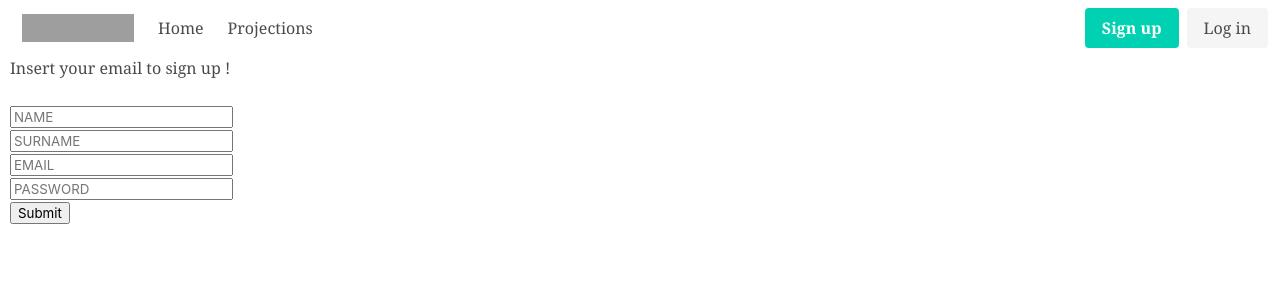
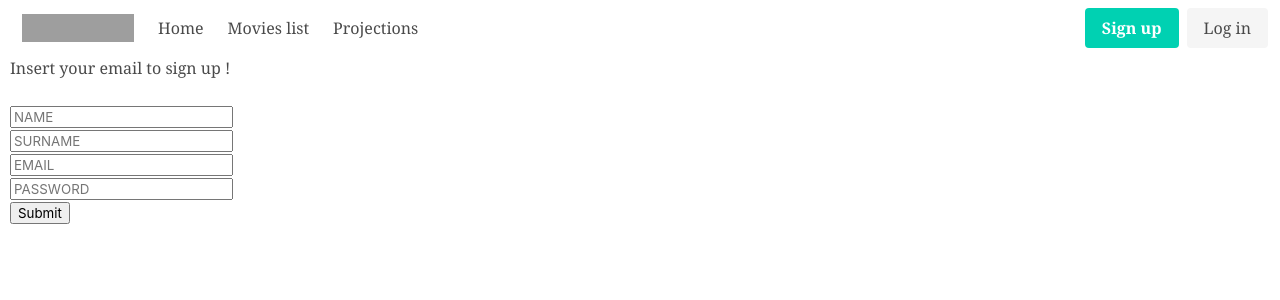
Before and after one commit to owsky/Cinema, a Flask app: page /signup in a window 1280 px wide. Shown: the top 300 px of the page. Run offline with Flask 2, Linux system fonts and the light colour scheme; grey boxes are pictures that could not be loaded.

Commit message:
Streamlined navbar

```diff
--- a/templates/base.html
+++ b/templates/base.html
@@ -30,19 +30,13 @@
             <a href="{{ url_for('home') }}" class="navbar-item">
                 Home
             </a>
+            <a href="{{ url_for('movies') }}" class="navbar-item">
+                Movies list
+            </a>
+            <a href="{{ url_for('projections') }}" class="navbar-item">
+                Projections
+            </a>
 
-            {% if current_user.is_manager %}
-                <a href="{{ url_for('movies') }}" class="navbar-item">
-                    Edit movies
-                </a>
-                <a href="{{ url_for('projections') }}" class="navbar-item">
-                    Edit projections
-                </a>
-            {% else %}
-                <a href="{{ url_for('projections') }}" class="navbar-item">
-                    Projections
-                </a>
-            {% endif %}
 
             <!--
             Menu dropdown
```
